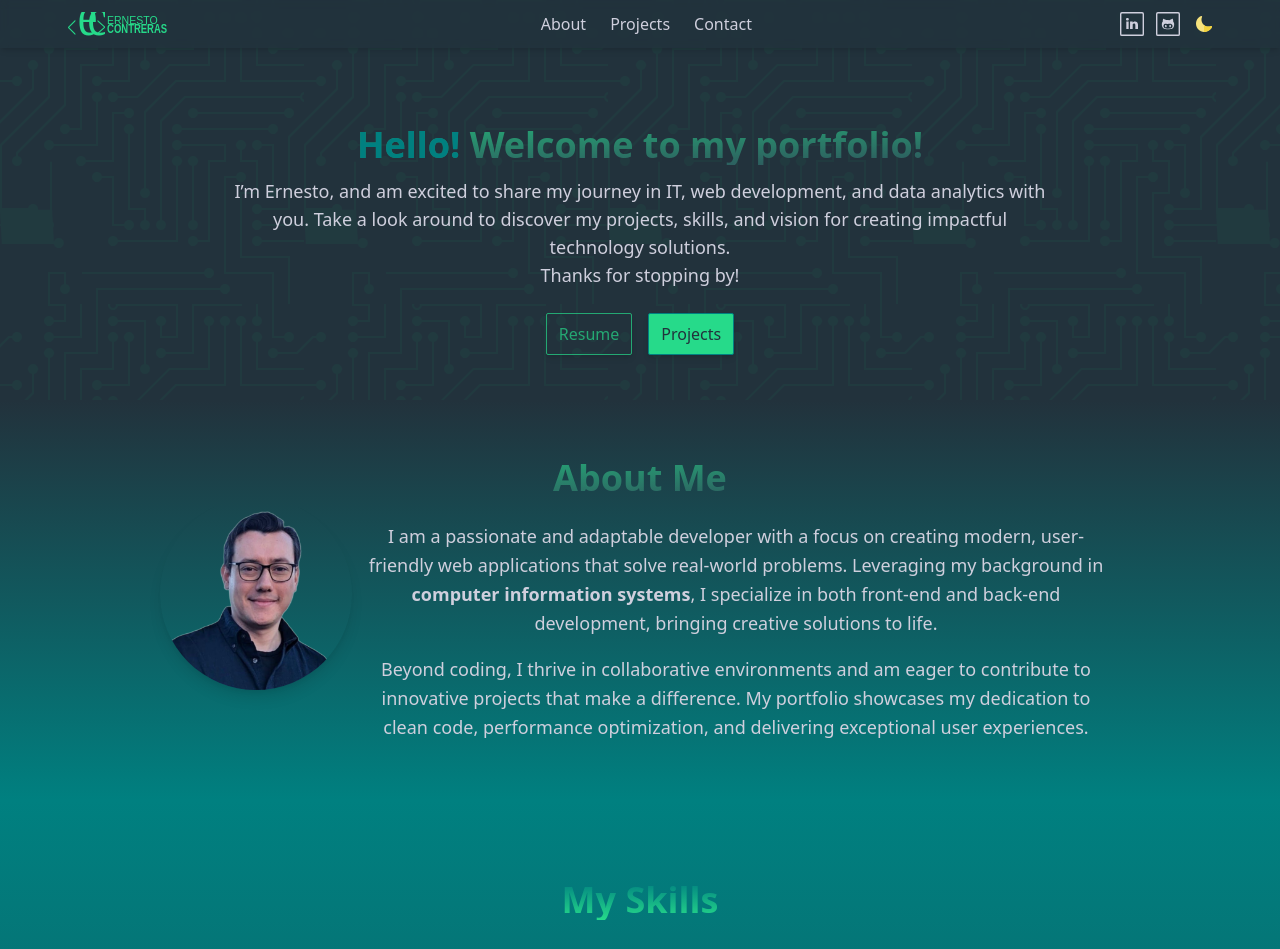
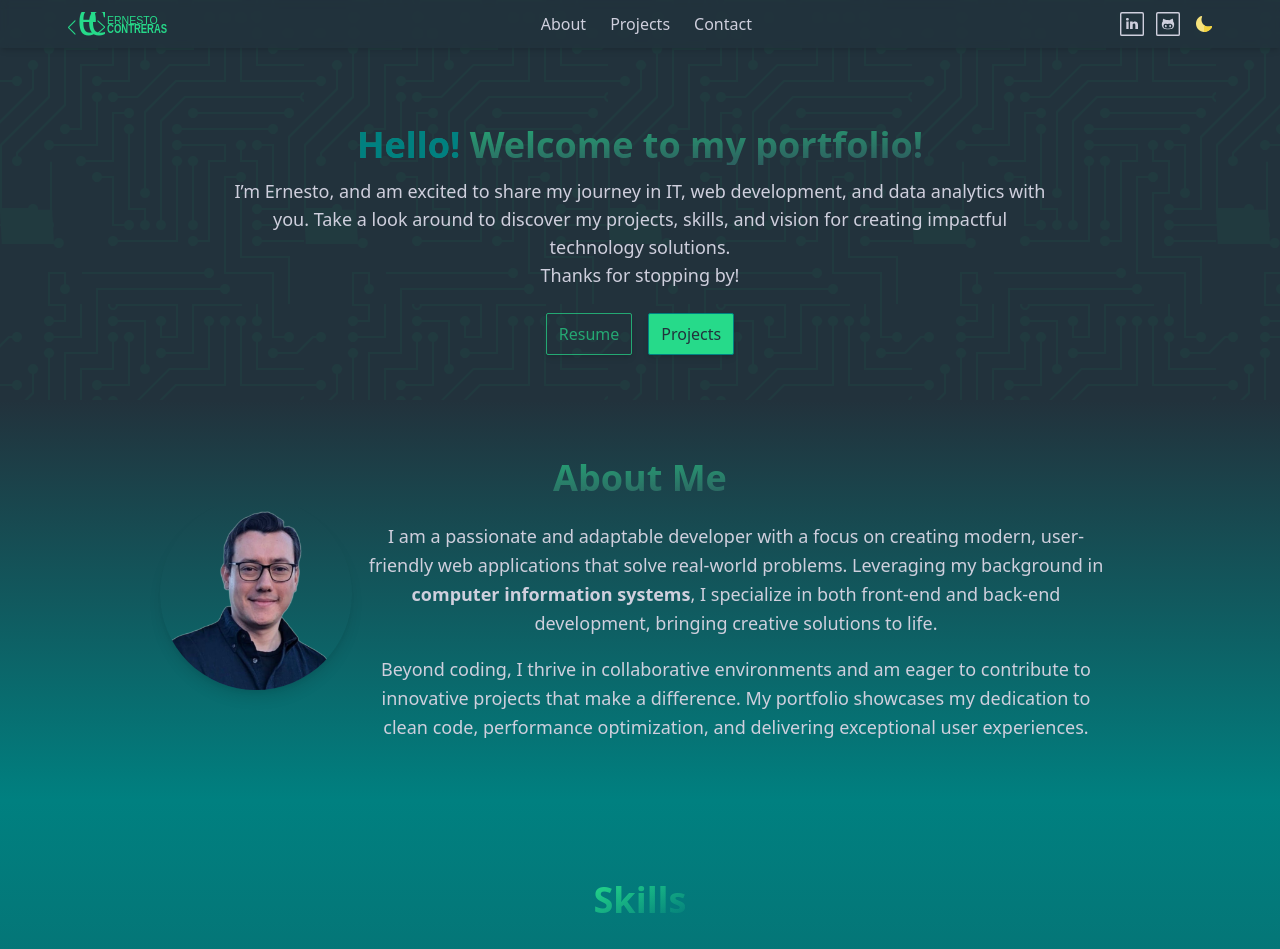
Before and after one commit to ejcontrerast/myportfolio, a React (Vite) app: page / in a window 1280 px wide. Shown: the top 949 px of the page. Built offline with nearby package versions, Linux system fonts and the light colour scheme.

Commit message:
Feat: adjust titles of skills

```diff
--- a/src/components/Skills.tsx
+++ b/src/components/Skills.tsx
@@ -78,13 +78,13 @@ const Skills: React.FC = () => {
     >
       <h2
         className="text-4xl font-extrabold text-center  mb-6
-        bg-gradient-to-b outline-2 outline-dark-accent
-        from-light-primary
+        bg-gradient-to-tl outline-2
+        from-light-primary/20
         to-light-accent
         bg-clip-text
         text-transparent"
       >
-        My Skills
+        Skills
       </h2>
 
       <div className="space-y-12 max-w-6xl w-full">
```
